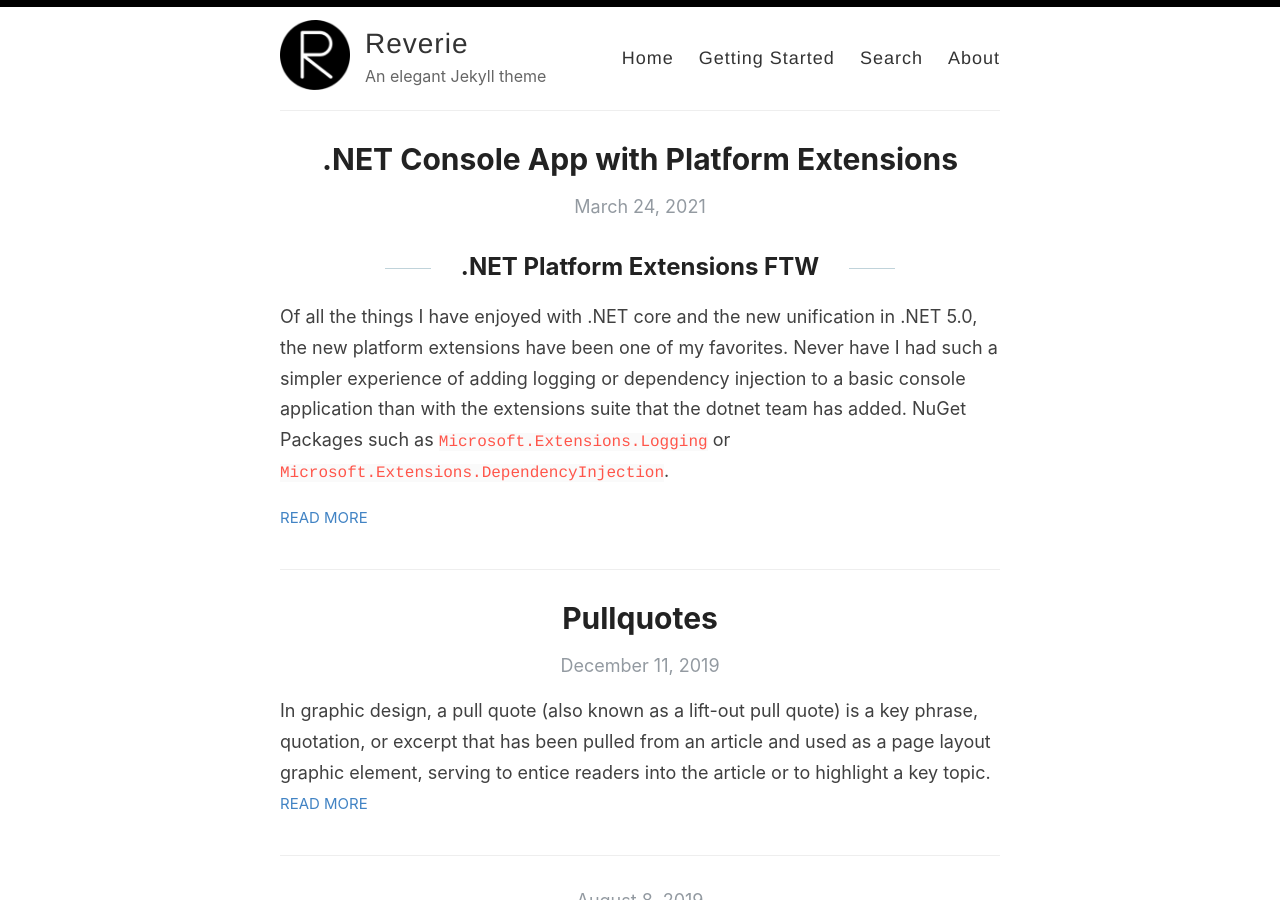
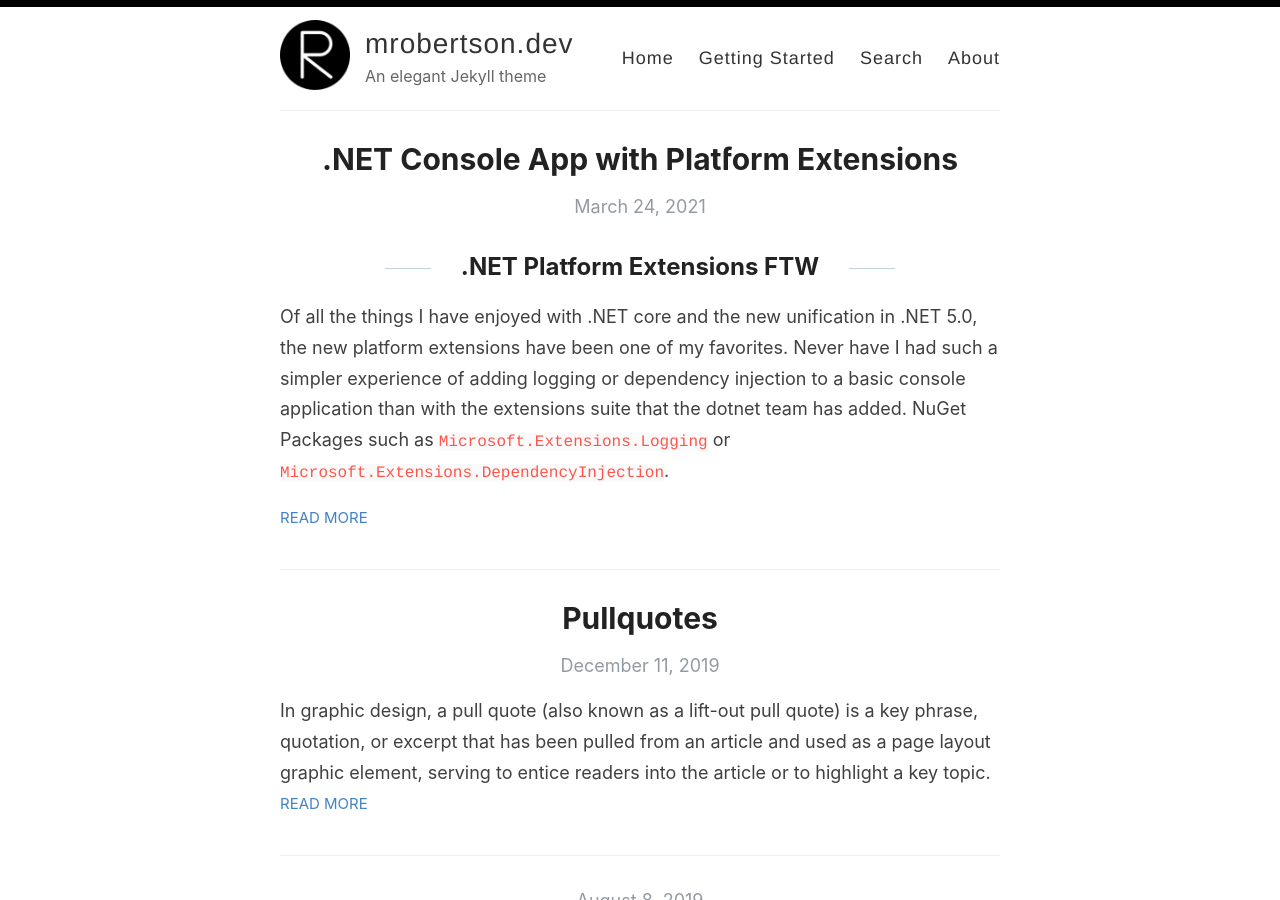
Before and after one commit to mroberts91/blog, a Jekyll site: the page built from index.html, in a window 1280 px wide and 900 px high. Built offline with Jekyll 4.4.1, drawn with Linux system fonts in a browser that asks for light colours; the list of posts is cut into pages by our own code.

Commit message:
Update _config.yml

```diff
--- a/_config.yml
+++ b/_config.yml
@@ -3,10 +3,10 @@
 #
 
 # Name of your site (displayed in the header)
-name: Reverie
+name: mrobertson.dev
 
 # Name of the author
-author: Amit Merchant
+author: Michael Robertson
 
 # Short bio or description (displayed in the header)
 description: An elegant Jekyll theme
@@ -21,15 +21,15 @@ avatar: /images/reverie.png
 # Includes an icon in the footer for each username you enter
 footer-links:
   dribbble:
-  email: amit.d.merchant@gmail.com
+  email:
   facebook:
   flickr:
-  github: amitmerchant1990/reverie
+  github: mroberts91
   instagram:
   linkedin:
   pinterest:
-  rss: rss
-  twitter: amit_merchant
+  rss:
+  twitter:
   stackoverflow:
   youtube: # channel/<your_long_string> or user/<user-name>
   googleplus: # anything in your profile username that comes after plus.google.com/
@@ -38,24 +38,24 @@ footer-links:
 
 # Enter your Disqus shortname (not your username) to enable commenting on posts
 # You can find your shortname on the Settings page of your Disqus account
-disqus:
+disqus: mrobertson-dev
 
 # Enter your Google Analytics web tracking code (e.g. UA-2110908-2) to activate tracking
-google_analytics: UA-43339302-11
+google_analytics:
 
 # For newer "GA4" analytics, use the following instead of the "UA" entry above
 #google_analytics_ga4: G-GABC1DEFG
 
 # Your website URL (e.g. http://amitmerchant1990.github.io or http://www.amitmerchant.com)
 # Used for Sitemap.xml and your RSS feed
-url: http://www.amitmerchant.com/reverie
-enforce_ssl: https://www.amitmerchant.com/reverie
+url: http://www.mrobertson.dev
+enforce_ssl: https://www.mrobertson.dev
 
 # If you're hosting your site at a Project repository on GitHub pages
 # (http://yourusername.github.io/repository-name)
 # and NOT your User repository (http://yourusername.github.io)
 # then add in the baseurl here, like this: "/repository-name"
-baseurl: "/reverie"
+baseurl: "/blog"
 
 #
 # !! You don't need to change any of the configuration flags below !!
```
